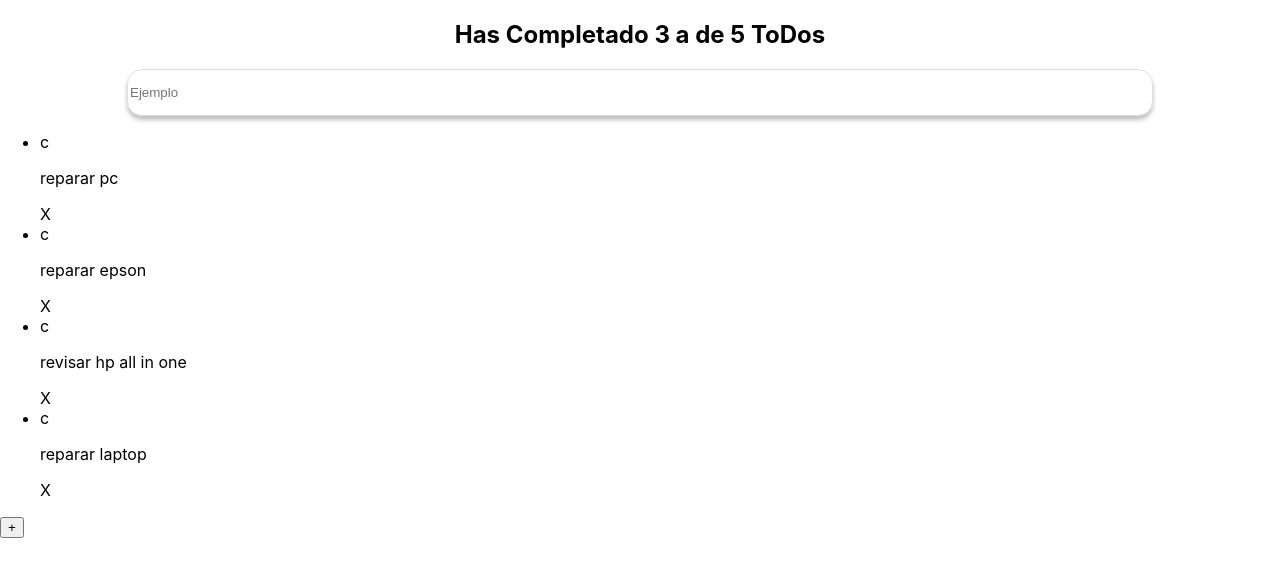
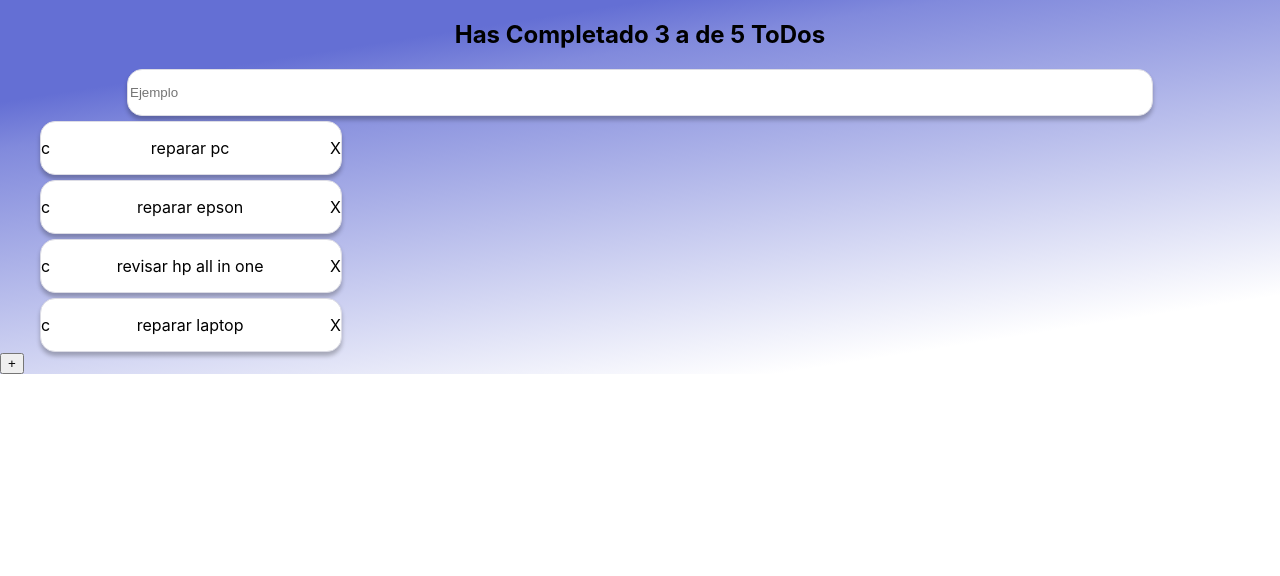
Before and after one commit to dampDev/ToDoList, a React (Create React App) app: page / in a window 1280 px wide. Shown: the top 576 px of the page. Built offline with nearby package versions, Linux system fonts and the light colour scheme.

Commit message:
seguimos maquetando todolist,item

```diff
--- /dev/null
+++ b/src/TodoItem.css
@@ -0,0 +1,12 @@
+.TodoItem{
+    width: 300px;
+    margin-top: 5px;
+    display: flex;
+    justify-content: space-between;
+    align-items: center;
+    flex-direction: row;
+    border-radius: 15px;
+    border: 1px solid #dcdce5;
+    box-shadow: 0px 4px 4px rgba(0, 0, 0, 0.25);
+    background-color: white;
+}
--- a/src/TodoItem.js
+++ b/src/TodoItem.js
@@ -1,8 +1,9 @@
 import React from "react";
+import './TodoItem.css';
 
 function TodoItem(props) {
     return (
-        <li>
+        <li className="TodoItem">
             <span>c</span>
             <p>{props.text}</p>
             <span>X</span>
--- a/src/TodoList.js
+++ b/src/TodoList.js
@@ -1,9 +1,10 @@
 import React from "react";
+import './Todolist.css'
 
 function TodoList(props) {
     return(
-        <section>
-            <ul>
+        <section className="TodoListMain">
+            <ul className="TodoList">
                 {props.children}
             </ul>
         </section>
--- a/src/TodoSearch.css
+++ b/src/TodoSearch.css
@@ -5,7 +5,7 @@
     margin: 0 auto;
     width: 80%;
     height: 45px;
-
+    background-color: white;
     border-radius: 15px;
     border: 1px solid #dcdce5;
     box-shadow: 0px 4px 4px rgba(0, 0, 0, 0.25);
--- /dev/null
+++ b/src/Todolist.css
@@ -0,0 +1,11 @@
+.TodoListMain{
+    margin: 0 auto;
+
+
+}
+.TodoList{
+    display: flex;
+    flex-direction: column;
+    justify-content:center ;
+    margin: 0 auto;
+}
--- a/src/index.css
+++ b/src/index.css
@@ -5,6 +5,8 @@ body {
     sans-serif;
   -webkit-font-smoothing: antialiased;
   -moz-osx-font-smoothing: grayscale;
+  background: linear-gradient(171.09deg, #646FD4 17.77%, rgba(100, 111, 212, 0.812201) 25.99%, rgba(100, 111, 212, 0) 86.34%);
+  background-repeat: no-repeat;
 }
 
 code {
```
